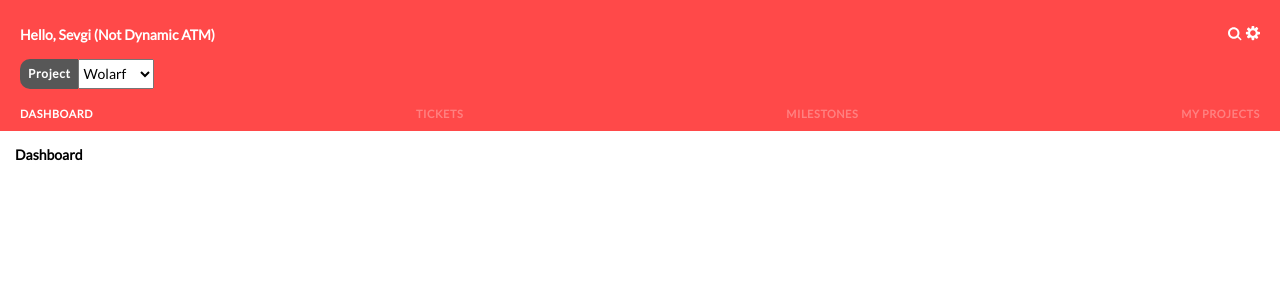
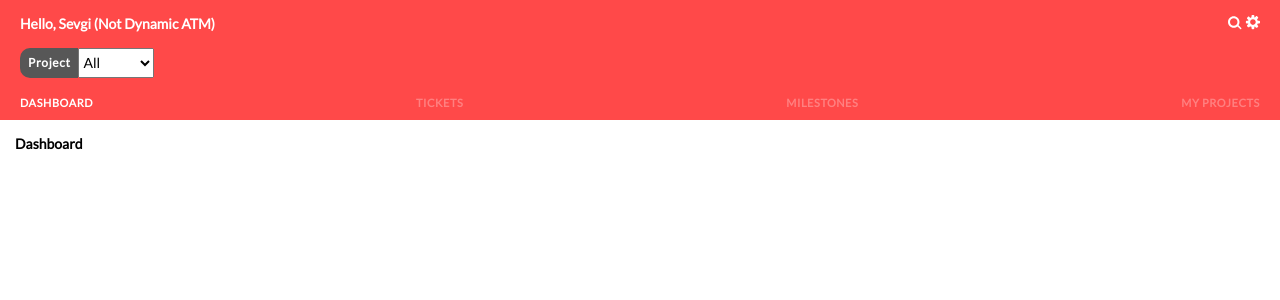
Before and after one commit to Hipo/codebase-ultra, a Django app: page / in a window 1280 px wide. Shown: the top 300 px of the page. Run offline with Django 3.2, Linux system fonts and the light colour scheme; parts of the project's set-up code (start-up, migrations or seed data) failed here and were passed over.

Commit message:
Small styling fixes

```diff
--- a/ticketbase/codebase/static/codebase/css/main.css
+++ b/ticketbase/codebase/static/codebase/css/main.css
@@ -25,7 +25,7 @@ a {
   background-color: #ff4949;
   color: #ffffff;
 
-  padding: 26px 20px 10px;
+  padding: 15px 20px 10px;
 }
 
 .header-title {
--- a/ticketbase/codebase/templates/codebase/base.html
+++ b/ticketbase/codebase/templates/codebase/base.html
@@ -56,8 +56,8 @@
         >
 
         <select id="project-select" class="project-selection-dropdown-list">
+          <option value="all">All</option>
           <option value="wolarf">Wolarf</option>
-          <option value="cat">Cat</option>
           <option value="hamster">Hamster</option>
           <option value="parrot">Parrot</option>
           <option value="spider">Spider</option>
```
Also changed, not shown: ticketbase/codebase/static/codebase/icons/anon-user.svg.
